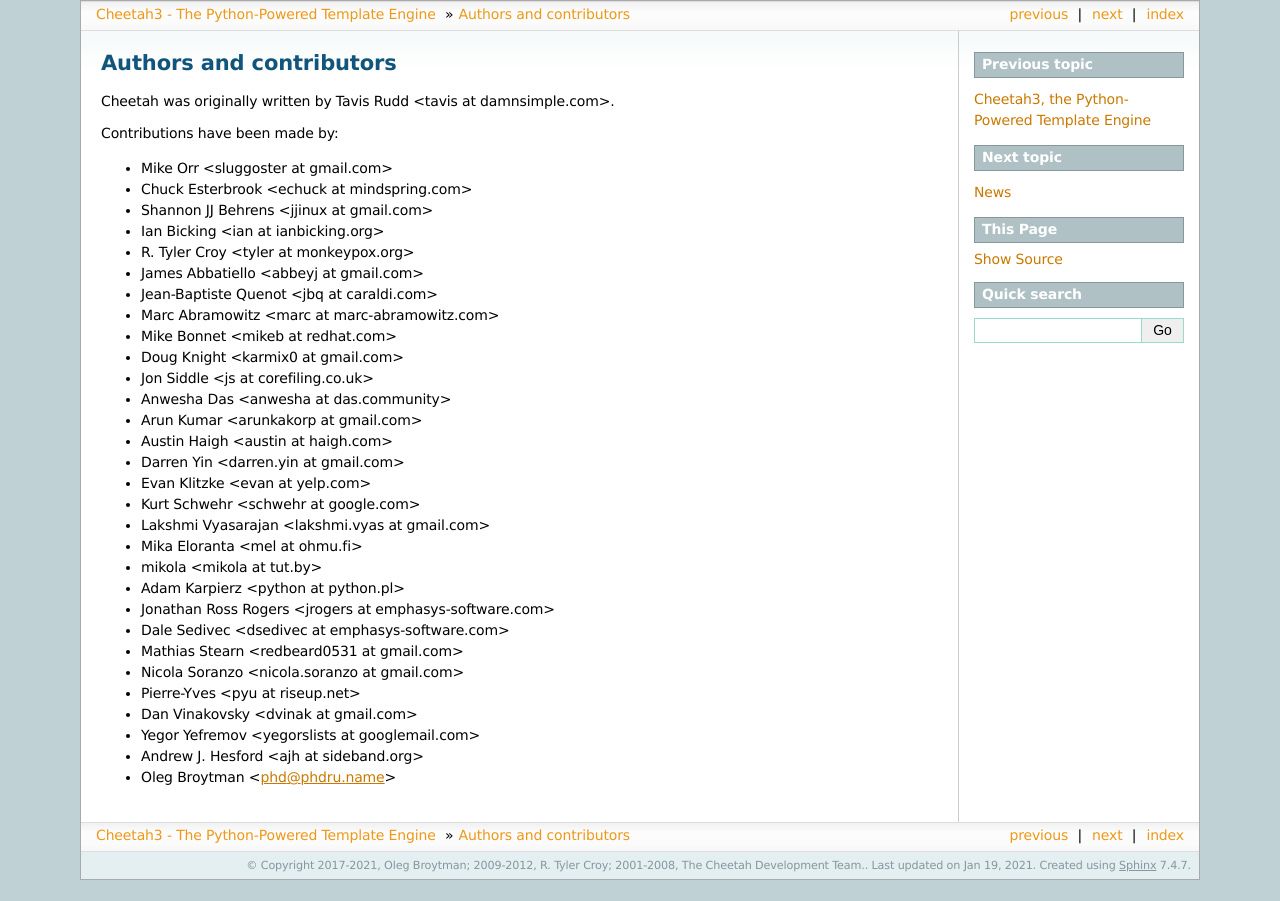
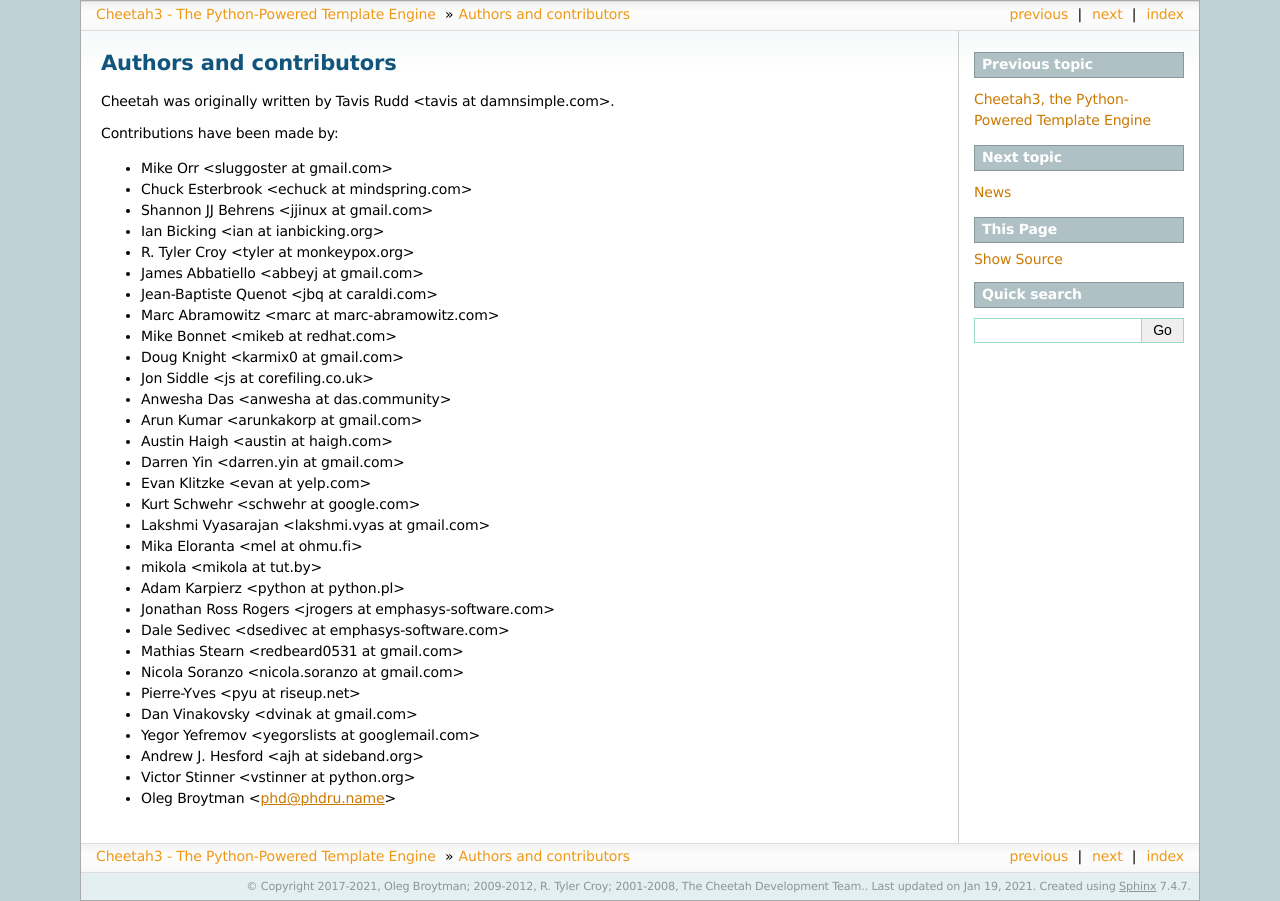
Before and after one commit to CheetahTemplate3/cheetah3, a Sphinx documentation site: the page built from docs/authors.rst, in a window 1280 px wide. Built offline with Sphinx 7.4.7, drawn with Linux system fonts in a browser that asks for light colours.

Commit message:
Docs(authors): Add Victor Stinner
[skip ci]

```diff
--- a/docs/authors.rst
+++ b/docs/authors.rst
@@ -34,4 +34,5 @@ Contributions have been made by:
 * Dan Vinakovsky <dvinak at gmail.com>
 * Yegor Yefremov <yegorslists at googlemail.com>
 * Andrew J. Hesford <ajh at sideband.org>
+* Victor Stinner <vstinner at python.org>
 * Oleg Broytman <phd@phdru.name>
```
